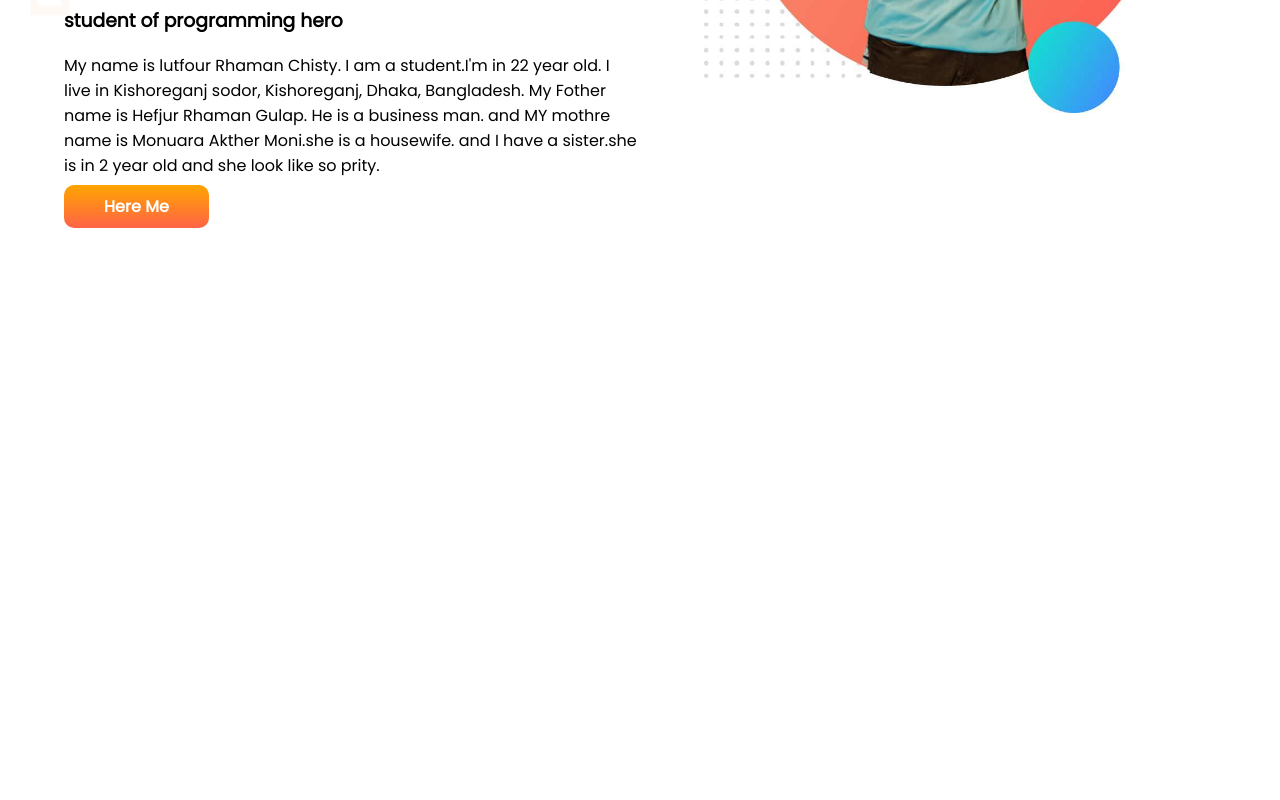
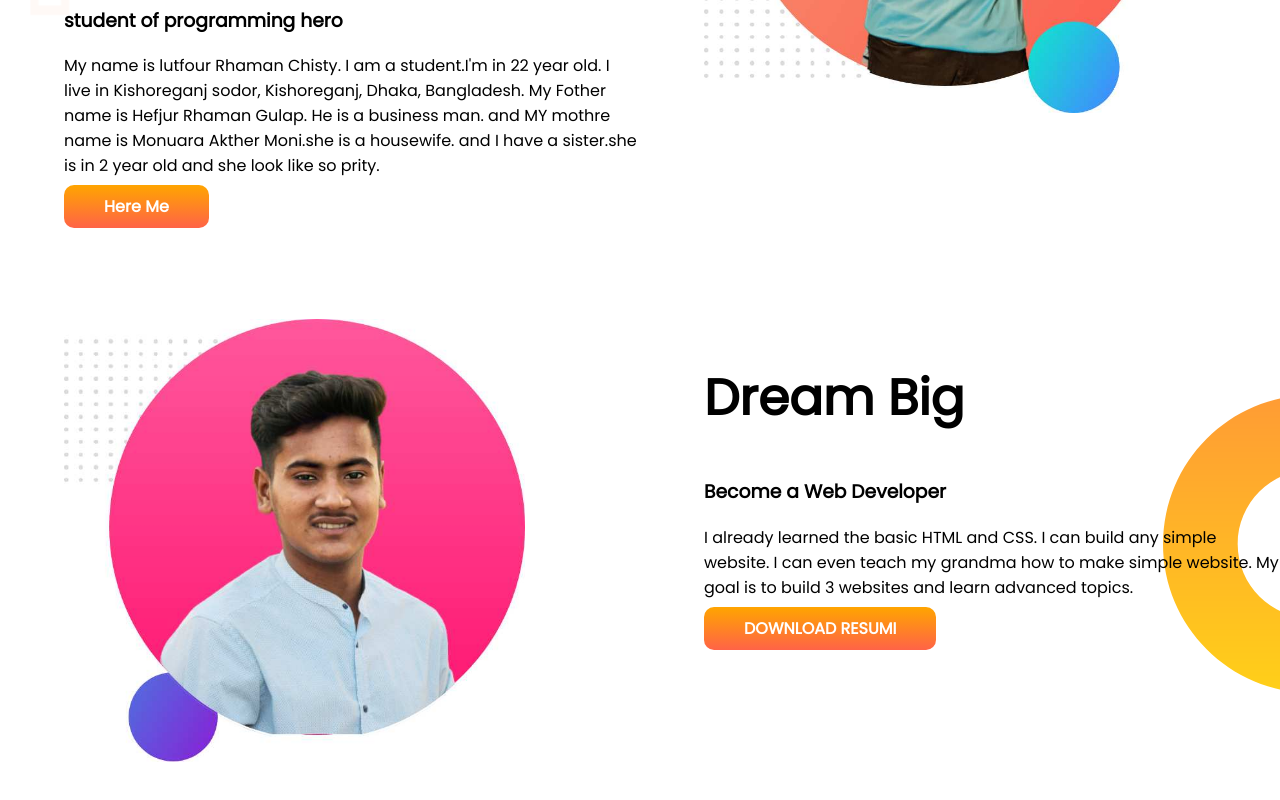
Before and after one commit to lutfour7/devloper-portfolio2, a plain HTML site: page index.html in a window 1280 px wide. Shown: the part 344-1144 px from the top of the page. Before the commit the page ends 800 px from the top, so only its background shows below. Drawn offline with Linux system fonts and the light colour scheme.

Commit message:
drem added

```diff
--- a/index.html
+++ b/index.html
@@ -24,6 +24,20 @@
       <img src="images/lutfour portfolio.jpg" alt="img">
     </div>
   </section>
+  <!--------------------------------------------
+                  2nd section
+  --------------------------------------------->
+  <section class="dream-bog">
+    <div class="half-width" >
+      <img src="images/lutfour2-portfolio.jpg" alt="">
+    </div>
+    <div class="half-width">
+      <h1>Dream Big</h1>
+      <h3>Become a Web Developer</h3>
+      <p>I already learned the basic HTML and CSS. I can build any simple website. I can even teach my grandma how to make simple website. My goal is to build 3 websites and learn advanced topics.</p>
+      <a class="link-button" target="blunk" href="">DOWNLOAD RESUMI</a>
+    </div>
+  </section>
 
 </body>
 </html>
--- a/style.css
+++ b/style.css
@@ -10,6 +10,7 @@
 }
 section{
   display: flex;
+  margin-bottom: 100px;
 }
 .half-width{
   width: 50%;
@@ -30,3 +31,8 @@
   background-image: url(images/top-banner.png);
   background-repeat: no-repeat;
 }
+.dream-bog{
+  background-image: url(images/dream-bg.png);
+  background-repeat: no-repeat;
+  background-position: right;
+}
```
